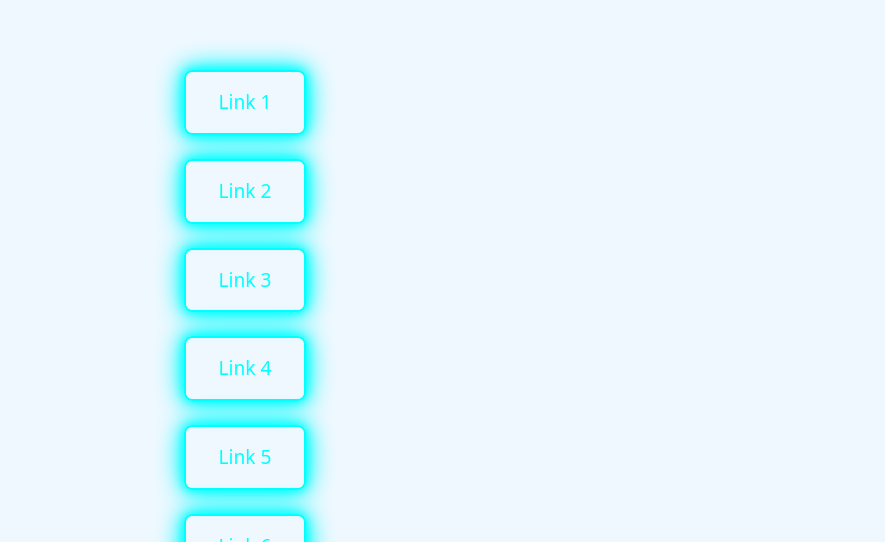
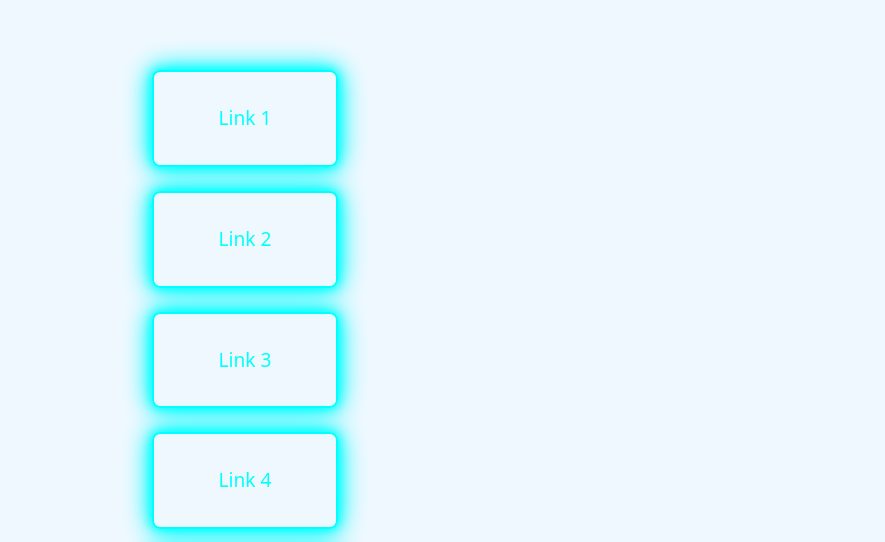
Before and after one commit to arinelson/sitedebio, a plain HTML site: page index.html in a window 1280 px wide. Shown: the part 258-800 px from the top of the page, without its empty margins (395-1280 px from the left). Drawn offline with nearby package versions, Linux system fonts and the light colour scheme.

Commit message:
Update styles.css

```diff
--- a/styles.css
+++ b/styles.css
@@ -40,7 +40,7 @@ body {
 
 .neon-button {
     display: inline-block;
-    padding: 1rem 2rem;
+    padding: 2rem 4rem;
     font-size: 1.2rem;
     color: var(--neon-blue);
     border: 2px solid var(--neon-blue);
```
